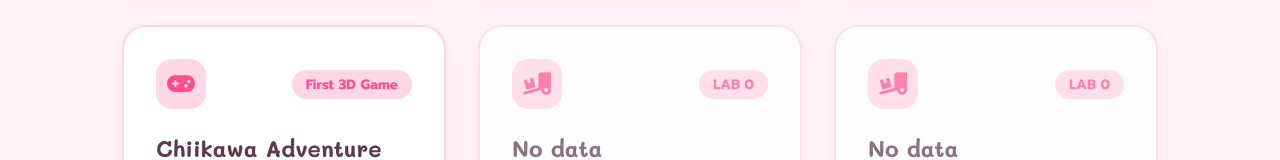
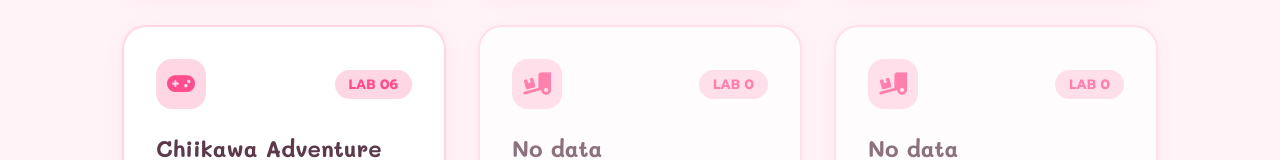
Before and after one commit to Rinym/My_All_Game_dev_Godot, a plain HTML site: page index.html in a window 1280 px wide. Shown: the part 931-1091 px from the top of the page. Drawn offline with Linux system fonts and the light colour scheme.

Commit message:
correct lab

```diff
--- a/index.html
+++ b/index.html
@@ -403,7 +403,7 @@
             <div class="lab-card">
                 <div class="lab-header">
                     <div class="lab-icon"><i class="fa-solid fa-gamepad"></i></div>
-                    <span class="lab-number">First 3D Game </span>
+                    <span class="lab-number">LAB 06 </span>
                 </div>
                 <h2 class="lab-title">Chiikawa Adventure</h2>
                 <p class="lab-desc">First 3D Game Ver New character</p>
```
